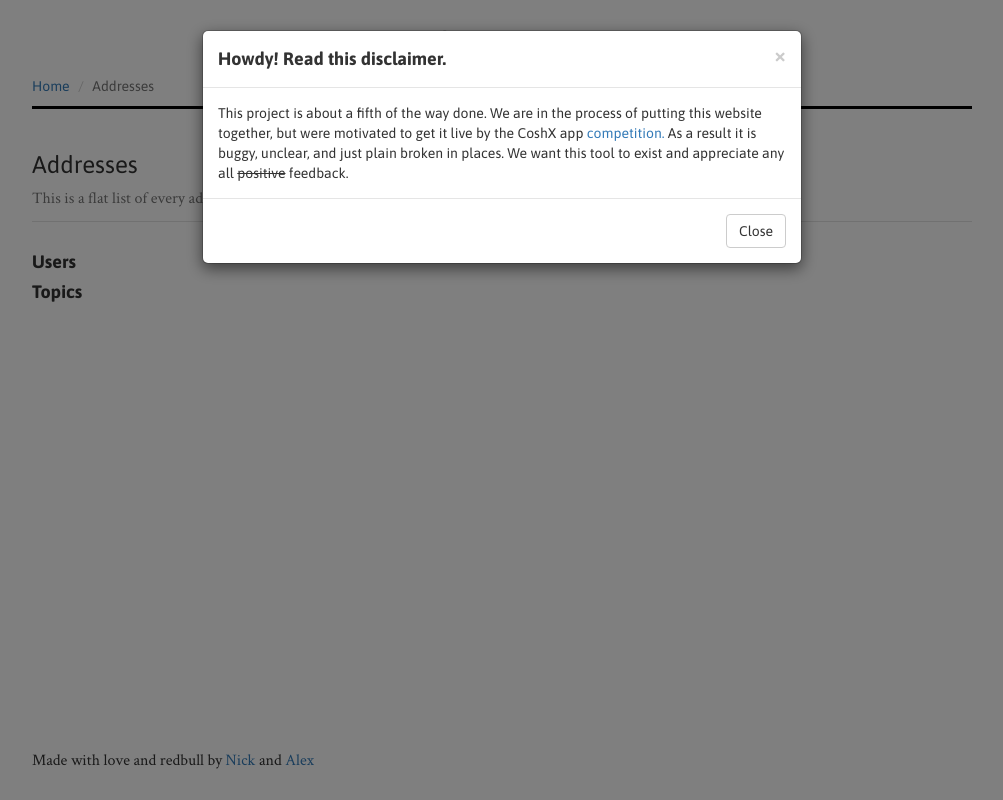
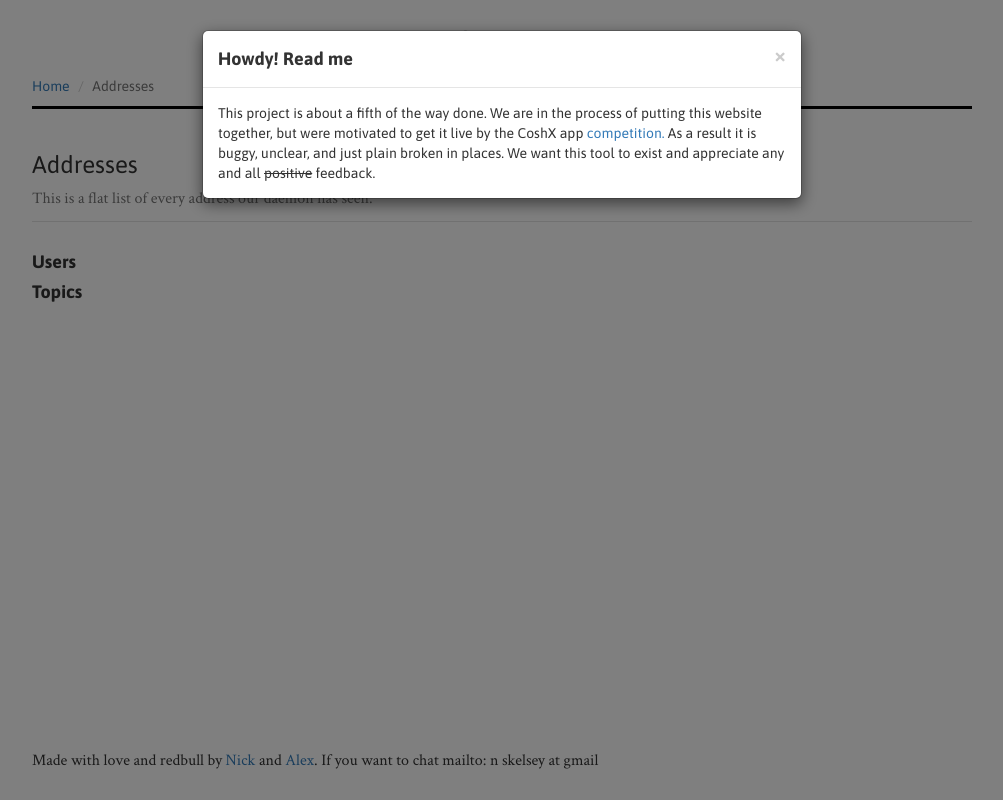
Before and after one commit to NSkelsey/jeffcoin, a Flask app: page /all/ in a window 1280 px wide. Shown: the whole page, without its empty margins (138-1141 px from the left). Run offline with Flask 2, Linux system fonts and the light colour scheme; data that the repository does not hold is empty; some libraries are stand-ins or nearby versions; some web fonts are replaced.

Commit message:
ui changes

```diff
--- a/app.py
+++ b/app.py
@@ -9,16 +9,13 @@ from flask.ext.sqlalchemy import SQLAlchemy
 from werkzeug.contrib.fixers import ProxyFix
 from markdown2 import Markdown
 
+import config
 import filters
-import config
-from api import InsightApi
-from btc_api import retrieve_posts, store_post, InsufficientFunds, compute_fee, coins_left
-from forms import PostForm
 from models import Base, Address, Bulletin, Topic, Username
 from utils import secrets_for_post
 
 
-DEV = True
+DEV = False
 DATE_F = "%Y-%m-%d %H:%M:%S"
 
 app = Flask(__name__)
@@ -28,7 +25,6 @@ app.wsgi_app = ProxyFix(app.wsgi_app)
 markdowner = Markdown()
 
 app.jinja_env.globals['render_markdown'] = markdowner.convert
-app.jinja_env.filters['compute_fee'] = compute_fee
 app.jinja_env.filters['nice_date'] = filters.nice_date
 
 db = SQLAlchemy(app)
--- a/forms.py
+++ b/forms.py
@@ -1,4 +1,3 @@
-import bleach
 from wtforms import Form, TextField, PasswordField, ValidationError
 from wtforms.validators import Required, Length
 
--- a/requirements.txt
+++ b/requirements.txt
@@ -1,9 +1,8 @@
 Flask==0.10.1
 Flask-SQLAlchemy==1.0
+markdown2
 SQLAlchemy==0.9.4
 Werkzeug==0.9.4
-bleach==1.4
-distribute==0.6.37
 ecdsa==0.11
 gunicorn==18.0
 pycoin==0.42
--- a/static/css/site.css
+++ b/static/css/site.css
@@ -304,7 +304,8 @@ div.example {
 }
 
 div.image {
-    margin-top: 60px;
+    margin-top: 110px;
+    margin-bottom: 40px;
 }
 
 div.image img {
--- a/templates/base.html
+++ b/templates/base.html
@@ -21,13 +21,10 @@
     <div class="modal-content">
       <div class="modal-header">
         <button type="button" class="close" data-dismiss="modal" aria-hidden="true">&times;</button>
-        <h4 class="modal-title" id="myModalLabel">Howdy! Read this disclaimer.</h4>
+        <h4 class="modal-title" id="myModalLabel">Howdy! Read me</h4>
       </div>
       <div class="modal-body">
-        This project is about a fifth of the way done. We are in the process of putting this website together, but were motivated to get it live by the CoshX app <a href="http://competition.coshx.com">competition.</a> As a result it is buggy, unclear, and just plain broken in places. We want this tool to exist and appreciate any all <strike>positive</strike> feedback.
-      </div>
-      <div class="modal-footer">
-        <button type="button" class="btn btn-default" data-dismiss="modal">Close</button>
+        This project is about a fifth of the way done. We are in the process of putting this website together, but were motivated to get it live by the CoshX app <a href="http://competition.coshx.com">competition.</a> As a result it is buggy, unclear, and just plain broken in places. We want this tool to exist and appreciate any and all <strike>positive</strike> feedback.
       </div>
     </div>
   </div>
@@ -38,7 +35,7 @@
         <div id="wrap">
             <div class="container">
                 <div class="header">
-                    <h1 id="title"><a href="/">ahimsa.io</a></h1>
+                    <h1 id="title"><a href="/">a<span>·</span>him<span>·</span>sa</a></h1>
                     <div class="tag-row">
                     <div class="row">
                         <div class="col-sm-3">
@@ -65,7 +62,7 @@
         </div>
 
         <div id="footer" class="container">
-            <p>Made with love and redbull by <a href="http://nskelsey.com">Nick</a> and <a href="https://keybase.io/askuck">Alex</a></p>
+            <p>Made with love and redbull by <a href="http://nskelsey.com">Nick</a> and <a href="https://keybase.io/askuck">Alex</a>. If you want to chat mailto:  n skelsey at gmail</p>
         </div>
 <script>
      $(document).ready(function() {
--- a/templates/home.html
+++ b/templates/home.html
@@ -34,7 +34,7 @@
 
 
 <div class="row image">
-        <img src='/static/imgs/ahimsa.png' width=693 height=535 />
+        <img src='/static/imgs/ahimsa-overview.png' width=605.5 height=412 />
 </div>
 
 
```
Also changed, not shown: static/imgs/ahimsa-overview.png (added), 1 other file.
